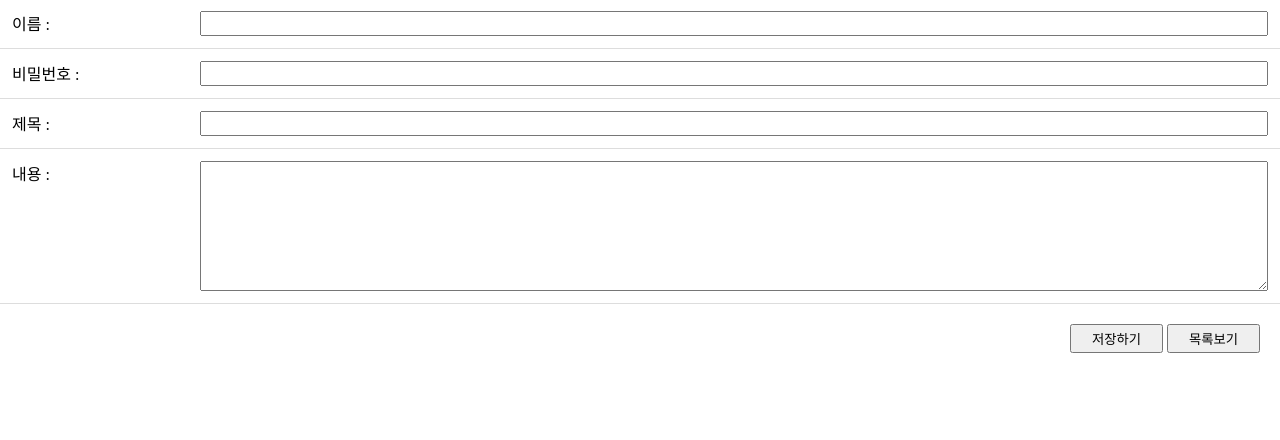
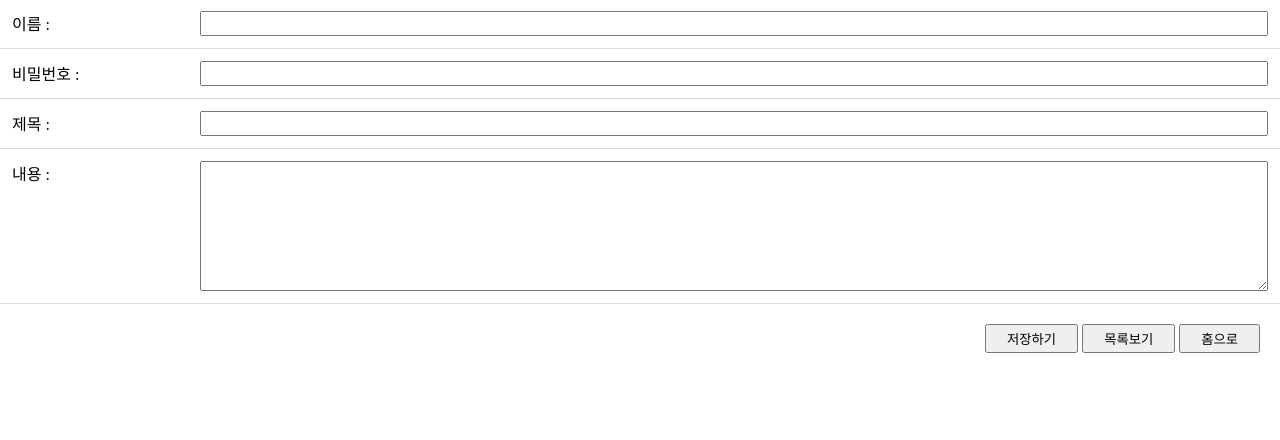
Before and after one commit to oh-sehwa/BikeINTRO, a PHP site: page /php/10/freeboard/form.php in a window 1280 px wide. Shown: the part 79-519 px from the top of the page. Run offline with PHP 8.4, Linux system fonts and the light colour scheme.

Commit message:
게시판 페이지마다 홈으로 가는 버튼 추가

```diff
--- a/php/10/freeboard/form.php
+++ b/php/10/freeboard/form.php
@@ -59,6 +59,7 @@
 	    <ul class="buttons">
 			<li><button type="button" onclick="check_input()">저장하기</button></li>
 			<li><button type="button" onclick="location.href='list.php'">목록보기</button></li>
+			<li><button onclick="location.href='../../../index.php'">홈으로</button></li>
 		</ul>
 	</form>
 </body>
--- a/php/10/freeboard/view.php
+++ b/php/10/freeboard/view.php
@@ -47,6 +47,7 @@
 		<li><button onclick="check_password('modify', '<?=$num?>')">수정하기</button></li>
 		<li><button onclick="check_password('delete', '<?=$num?>')">삭제하기</button></li>
 		<li><button onclick="location.href='form.php'">글쓰기</button></li>
+		<li><button onclick="location.href='../../../index.php'">홈으로</button></li>
 	</ul>
 </body>
 </html>
--- a/php/12/memberboard/form.php
+++ b/php/12/memberboard/form.php
@@ -51,6 +51,7 @@
 	    <ul class="buttons">
 			<li><button type="button" onclick="check_input()">저장하기</button></li>
 			<li><button type="button" onclick="location.href='list.php'">목록보기</button></li>
+			<li><button onclick="location.href='../../../index.php'">홈으로</button></li>
 		</ul>
 	</form>
 </body>
--- a/php/12/memberboard/view.php
+++ b/php/12/memberboard/view.php
@@ -53,6 +53,7 @@
 		<li><button onclick="location.href='modify_form.php?num=<?=$num?>&page=<?=$page?>'">수정하기</button></li>
 		<li><button onclick="location.href='delete.php?num=<?=$num?>&page=<?=$page?>'">삭제하기</button></li>
 		<li><button onclick="location.href='form.php'">글쓰기</button></li>
+		<li><button onclick="location.href='../../../index.php'">홈으로</button></li>
 	</ul>
 </body>
 </html>
```
